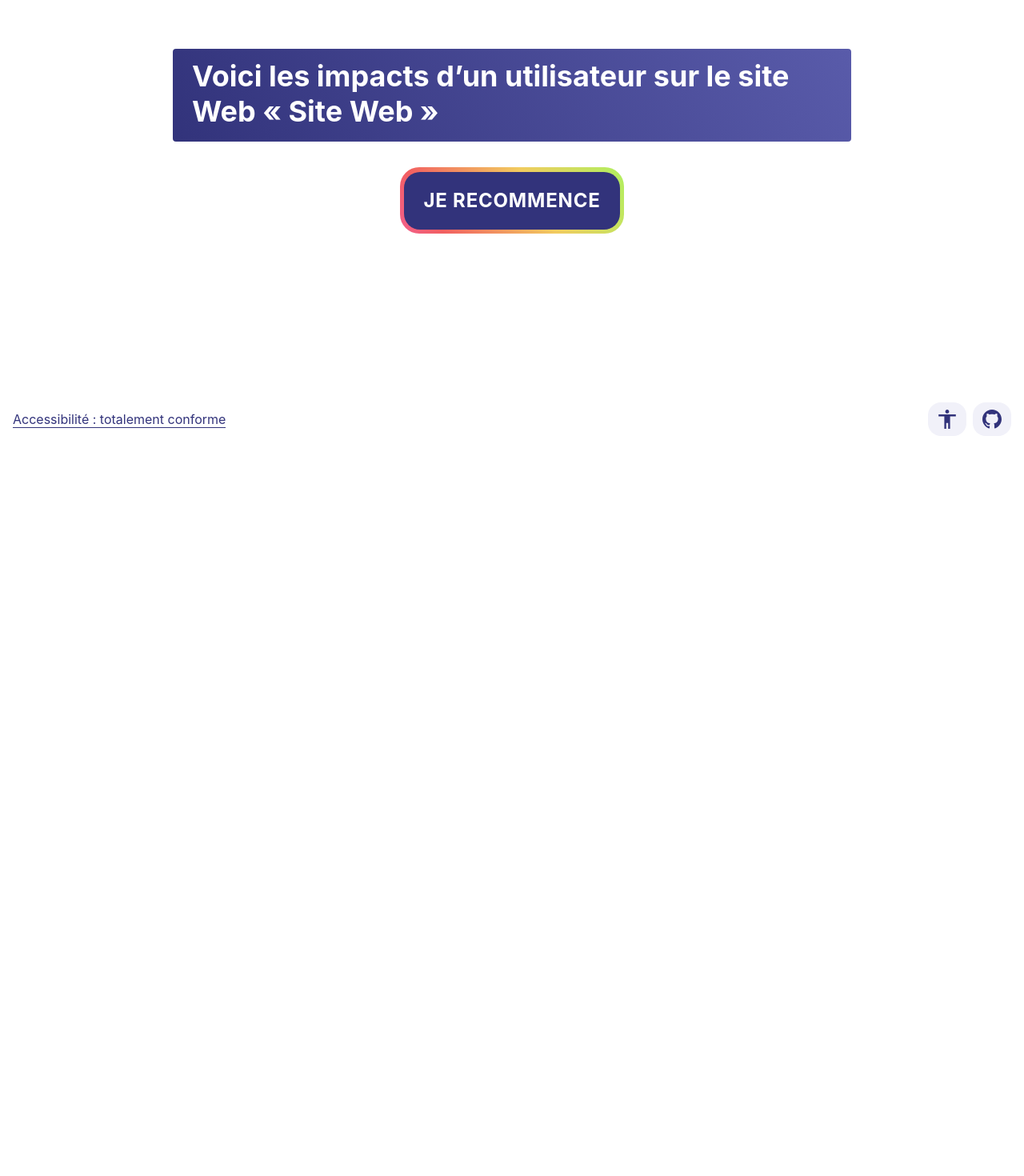
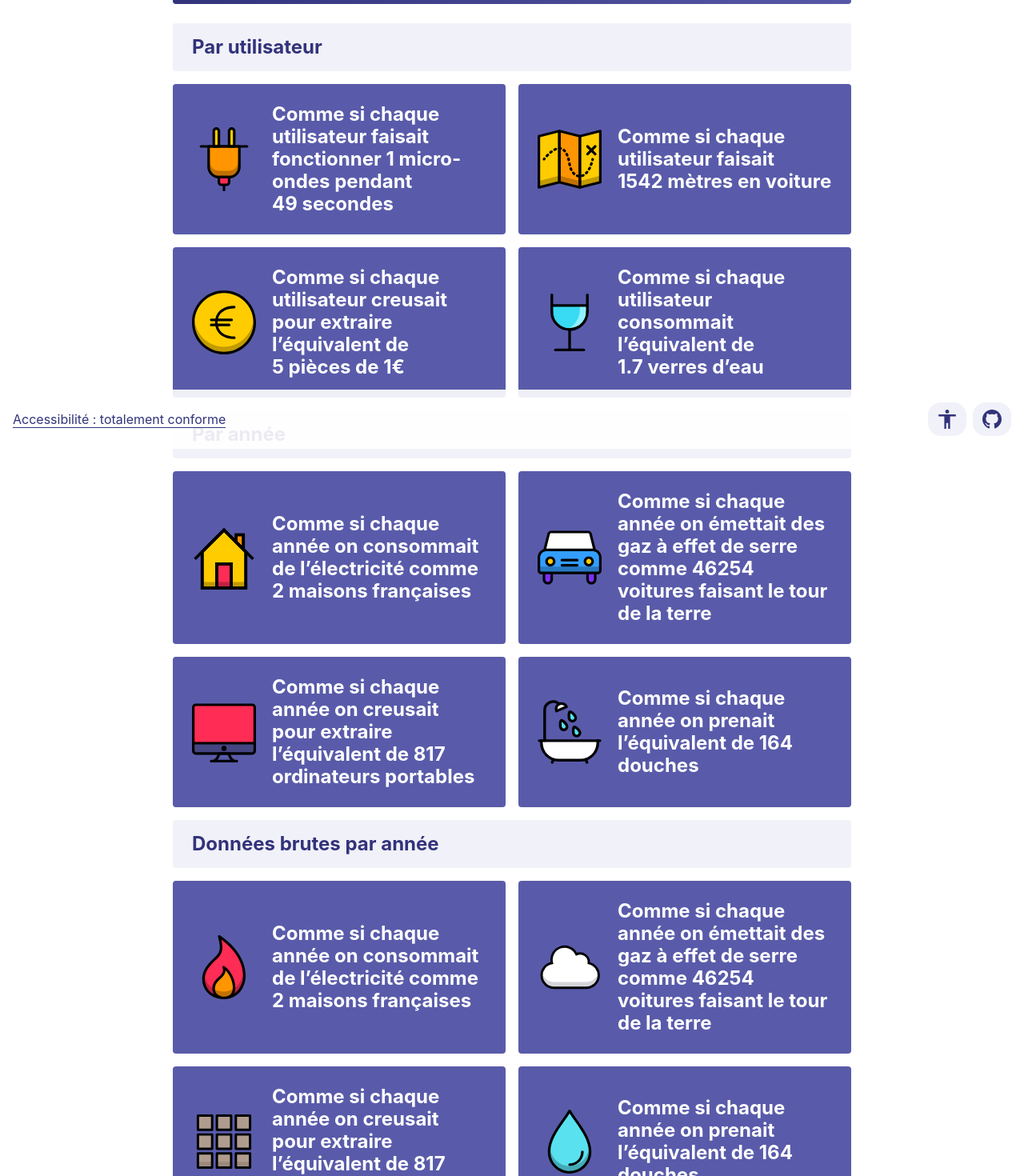
Before and after one commit to adrienloup/lcc, a React (Vite) app: page /lcc/resultat in a window 1280 px wide. Shown: the part 239-1709 px from the top of the page at 80% size. Before the commit the page ends 800 px from the top, so only its background shows below. Built offline with nearby package versions, Linux system fonts and the light colour scheme.

Commit message:
Initialize lcc project

```diff
--- a/src/pages/Result/Result.tsx
+++ b/src/pages/Result/Result.tsx
@@ -1,13 +1,112 @@
 import { useContext } from 'react'
 import { DataContext } from '../../contexts/data'
-import Scorebar from '../../components/molecules/Scorebar/Scorebar'
+import plug from '../../utils/plug'
+import meter from '../../utils/meter'
+import coin from '../../utils/coin'
+import glass from '../../utils/glass'
+import house from '../../utils/house'
+import car from '../../utils/car'
+import desktop from '../../utils/desktop'
+import shower from '../../utils/shower'
+import energy from '../../utils/energy'
+import gas from '../../utils/gas'
+import materials from '../../utils/materials'
+import watter from '../../utils/watter'
 import Header from '../../components/organisms/Header/Header'
 import Footer from '../../components/organisms/Footer/Footer'
 import Button from '../../components/molecules/Button/Button'
 import Title from '../../components/atoms/Title/Title'
+import Subtitle from '../../components/atoms/Subtitle/Subtitle'
 
 function Result() {
   const { data } = useContext(DataContext)
+
+  const plugScore = plug(
+    data.user,
+    data.duration,
+    data.mobile,
+    data.server
+  )
+
+  const meterScore = meter(
+    data.user,
+    data.duration,
+    data.userlocated,
+    data.mobile,
+    data.page,
+    data.server,
+    data.serverlocated
+  )
+
+  const coinScore = coin(
+    data.user,
+    data.duration,
+    data.mobile,
+    data.server
+  )
+
+  const glassScore = glass(
+    data.user,
+    data.page
+  )
+
+  const houseScore = house(
+    data.user,
+    data.duration,
+    data.mobile,
+    data.server
+  )
+
+  const carScore = car(
+    data.user,
+    data.duration,
+    data.userlocated,
+    data.mobile,
+    data.page,
+    data.server,
+    data.serverlocated
+  )
+
+  const desktopScore = desktop(
+    data.user,
+    data.duration,
+    data.mobile,
+    data.server
+  )
+
+  const showerScore = shower(
+    data.user,
+    data.page
+  )
+
+  const energyScore = energy(
+    data.user,
+    data.duration,
+    data.mobile,
+    data.server
+  )
+
+  const gasScore = gas(
+    data.user,
+    data.duration,
+    data.userlocated,
+    data.mobile,
+    data.page,
+    data.server,
+    data.serverlocated
+  )
+
+  const materialsScore = materials(
+    data.user,
+    data.duration,
+    data.mobile,
+    data.server
+  )
+
+  const watterScore = watter(
+    data.user,
+    data.page
+  )
 
   return (
     <div className='page'>
@@ -16,11 +115,121 @@ function Result() {
         className='main'
         role='main'
       >
-        <Scorebar />
         <article className='article'>
           <div className='heading'>
-            <Title text={`Voici les impacts d’un utilisateur sur le site Web «&nbsp;${data.name}&nbsp;»`} />
+            <Title text={`Voici les impacts écologique d’un utilisateur sur le site Web «&nbsp;${data.name}&nbsp;»`} />
           </div>
+          <div className='frame'>
+            <Subtitle text='Par utilisateur' />
+          </div>
+          <ul className='results'>
+            <li className='item'>
+              <Button
+                cssClass='link'
+                label={`Comme si chaque utilisateur faisait fonctionner 1 micro-ondes pendant ${plugScore}&nbsp;secondes`}
+                icon='plug'
+                to='/lcc/documentation/energie-primaire'
+              />
+            </li>
+            <li className='item'>
+              <Button
+                cssClass='link'
+                label={`Comme si chaque utilisateur faisait ${meterScore}&nbsp;mètres en voiture`}
+                icon='map'
+                to='/lcc/documentation/gaz-a-effet-de-serre'
+              />
+            </li>
+            <li className='item'>
+              <Button
+                cssClass='link'
+                label={`Comme si chaque utilisateur creusait pour extraire l’équivalent de ${coinScore}&nbsp;pièces de&nbsp;1€`}
+                icon='coin'
+                to='/lcc/documentation/matieres-premieres'
+              />
+            </li>
+            <li className='item'>
+              <Button
+                cssClass='link'
+                label={`Comme si chaque utilisateur consommait l’équivalent de ${glassScore}&nbsp;verres d’eau`}
+                icon='glass'
+                to='/lcc/documentation/eau'
+              />
+            </li>
+          </ul>
+          <div className='frame'>
+            <Subtitle text='Par année' />
+          </div>
+          <ul className='results'>
+            <li className='item'>
+              <Button
+                cssClass='link'
+                label='Comme si chaque année on consommait de l’électricité comme 2 maisons françaises'
+                icon='house'
+                to='/lcc/documentation/energie-primaire'
+              />
+            </li>
+            <li className='item'>
+              <Button
+                cssClass='link'
+                label='Comme si chaque année on émettait des gaz à effet de serre comme 46254 voitures faisant le tour de la terre'
+                icon='car'
+                to='/lcc/documentation/gaz-a-effet-de-serre'
+              />
+            </li>
+            <li className='item'>
+              <Button
+                cssClass='link'
+                label='Comme si chaque année on creusait pour extraire l’équivalent de 817 ordinateurs portables'
+                icon='desktop'
+                to='/lcc/documentation/matieres-premieres'
+              />
+            </li>
+            <li className='item'>
+              <Button
+                cssClass='link'
+                label='Comme si chaque année on prenait l’équivalent de 164 douches'
+                icon='shower'
+                to='/lcc/documentation/eau'
+              />
+            </li>
+          </ul>
+          <div className='frame'>
+            <Subtitle text='Données brutes par année' />
+          </div>
+          <ul className='results'>
+            <li className='item'>
+              <Button
+                cssClass='link'
+                label='Comme si chaque année on consommait de l’électricité comme 2 maisons françaises'
+                icon='energy'
+                to='/lcc/documentation/energie-primaire'
+              />
+            </li>
+            <li className='item'>
+              <Button
+                cssClass='link'
+                label='Comme si chaque année on émettait des gaz à effet de serre comme 46254 voitures faisant le tour de la terre'
+                icon='cloud'
+                to='/lcc/documentation/gaz-a-effet-de-serre'
+              />
+            </li>
+            <li className='item'>
+              <Button
+                cssClass='link'
+                label='Comme si chaque année on creusait pour extraire l’équivalent de 817 ordinateurs portables'
+                icon='materials'
+                to='/lcc/documentation/matieres-premieres'
+              />
+            </li>
+            <li className='item'>
+              <Button
+                cssClass='link'
+                label='Comme si chaque année on prenait l’équivalent de 164 douches'
+                icon='watter'
+                to='/lcc/documentation/eau'
+              />
+            </li>
+          </ul>
           <div className='footing'>
             <Button
               label='Je recommence'
@@ -37,40 +246,3 @@ function Result() {
 }
 
 export default Result
-// import { useContext } from 'react'
-// import { Data } from '../../contexts/data'
-// import Header from '../../components/Header/Header'
-// import Footer from '../../components/Footer/Footer'
-// import Button from '../../components/Button/Button'
-// import Title from '../../components/Title/Title'
-// import Tabs from '../../components/Tabs/Tabs'
-
-// function Result({ a11y, mode }: { a11y: string, mode: string }) {
-//   const { data } = useContext(Data)
-
-//   return (
-//     <div className={`page result ${mode}${a11y === 'enabled' ? ' a11y' : ''}`}>
-//       <Header />
-//       <main
-//         className='main'
-//         role='main'
-//       >
-//         <Title
-//           id='result'
-//           label={`Voici les impacts du parcours<br />« ${data.q1} »`}
-//         />
-//         <Tabs data={data} />
-//         <Button
-//           label='Recommencer'
-//           cssClass='button'
-//           role='button'
-//           ariaLabel='Recommencer le parcours'
-//           to='/lcc/question/quel-parcours'
-//         />
-//       </main>
-//       <Footer />
-//     </div>
-//   )
-// }
-
-// export default Result
```
